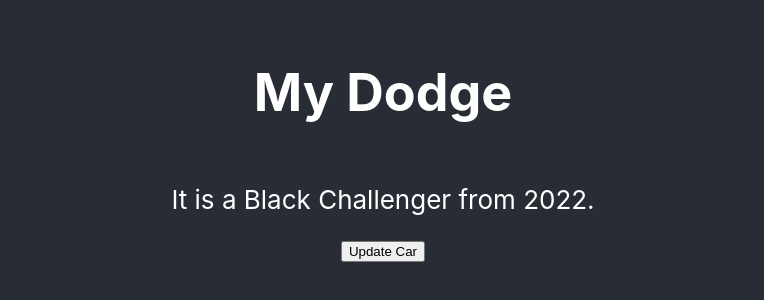
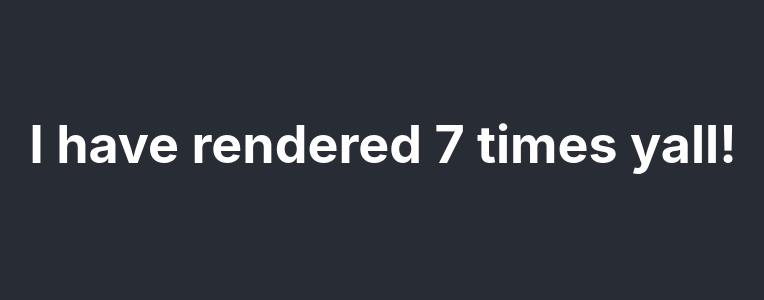
Before and after one commit to huyen-nguyen/react-deploy, a React (Create React App) app: page / in a window 1280 px wide. Shown: the part 256-556 px from the top of the page, without its empty margins (257-1021 px from the left). Built offline with nearby package versions, Linux system fonts and the light colour scheme.

Commit message:
useEffect, take 1 | run OK with Timer in components

```diff
--- a/src/App.js
+++ b/src/App.js
@@ -1,11 +1,11 @@
 import './App.css';
-import CarWithHook from "./components/Car/CarWithHook";
+import Timer from "./components/Timer/Timer";
 
 function App() {
 	return (
 		<div className="App">
 			<header className="App-header">
-				<CarWithHook />
+				<Timer />
 			</header>
 		</div>
 	);
--- /dev/null
+++ b/src/components/Timer/Timer.js
@@ -0,0 +1,15 @@
+import { useState, useEffect } from "react";
+
+function Timer() {
+	const [count, setCount] = useState(0);
+
+	useEffect(() => {
+		setTimeout(() => {
+			setCount(() => count + 1);
+		}, 1000);
+	});
+
+	return <h1>I have rendered {count} times yall!</h1>;
+}
+
+export default Timer;
```
